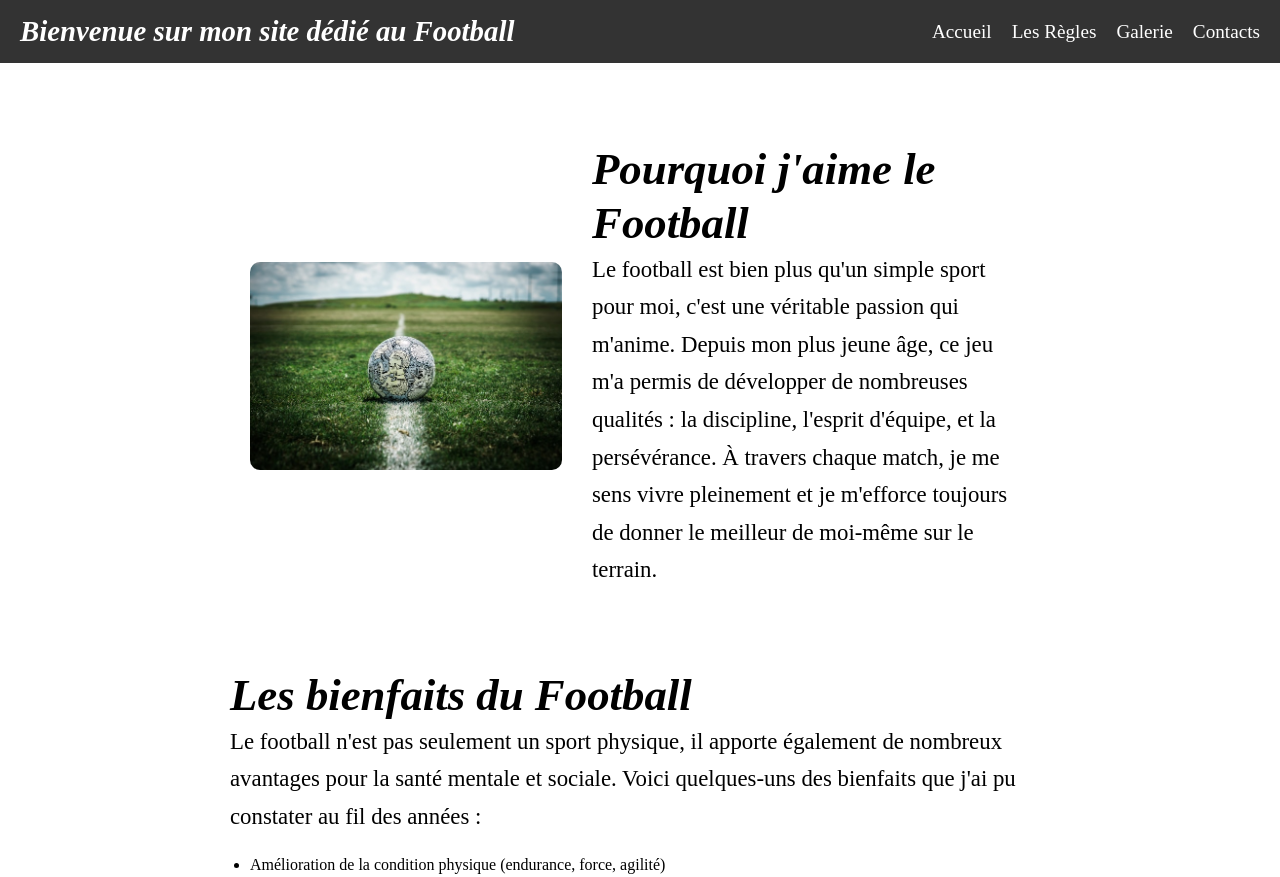
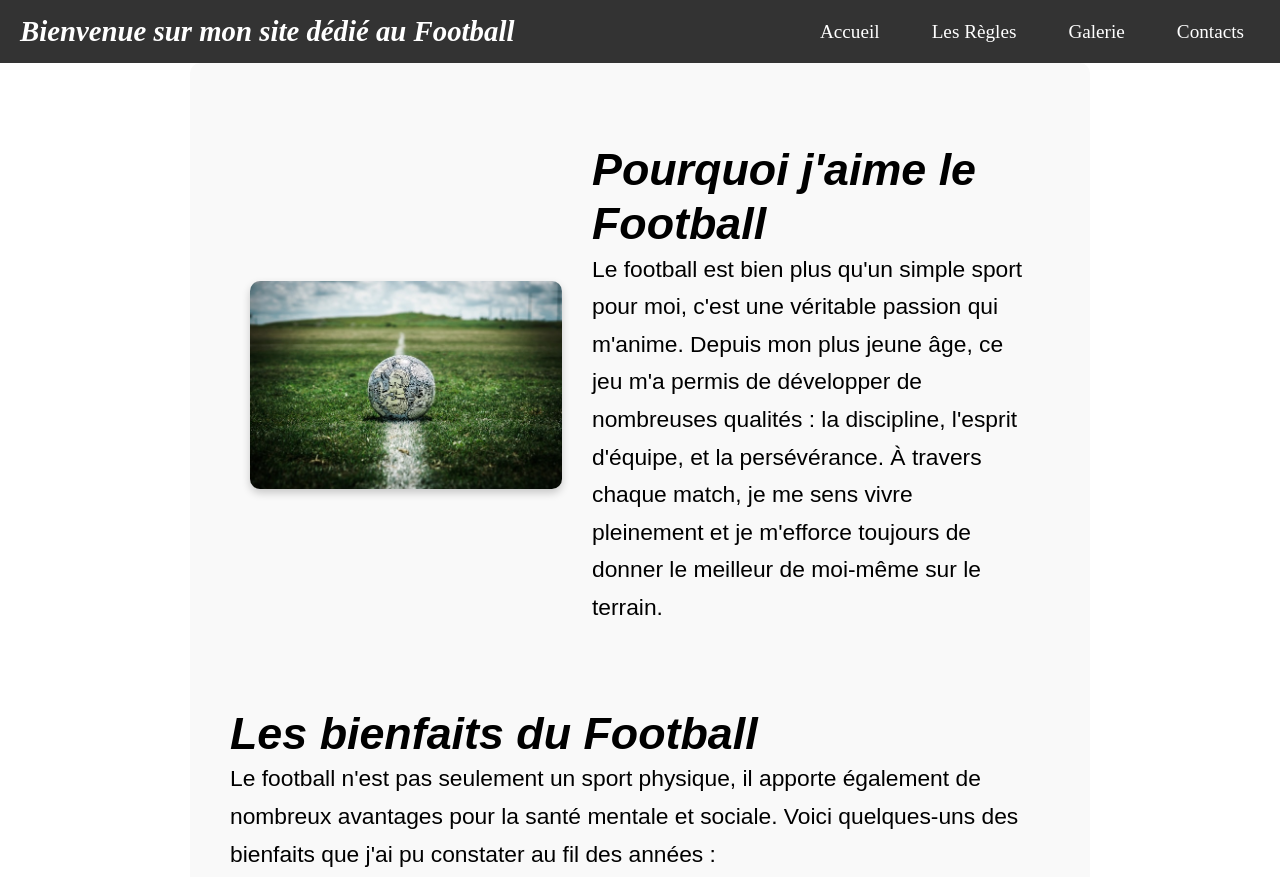
Before and after one commit to jean-lucheriniaina/D231_S1_Devoir2, a plain HTML site: page index.html in a window 1280 px wide. Shown: the top 877 px of the page. Drawn offline with Linux system fonts and the light colour scheme.

Commit message:
add event

```diff
--- a/css/styles.css
+++ b/css/styles.css
@@ -245,3 +245,45 @@ p {
   color: #333;
   text-align: center;
 }
+
+nav a {
+  color: #333;
+  text-decoration: none;
+  padding: 8px 16px;
+  transition: background-color 0.3s, color 0.3s;
+}
+
+nav a:hover {
+  background-color: #007BFF;
+  color: white;
+  border-radius: 5px;
+}
+
+img {
+  max-width: 100%;
+  height: auto;
+  box-shadow: 0 4px 8px rgba(0, 0, 0, 0.2);
+  transition: transform 0.3s;
+}
+
+img:hover {
+  transform: scale(1.05);
+}
+
+main {
+  padding: 20px;
+  line-height: 1.6;
+  font-family: 'Arial', sans-serif;
+  background-color: #f9f9f9;
+  border-radius: 10px;
+  margin: 20px;
+}
+
+body {
+  opacity: 0;
+  transition: opacity 1s ease-in;
+}
+
+body.loaded {
+  opacity: 1;
+}
--- a/index.html
+++ b/index.html
@@ -7,6 +7,11 @@
   <meta name="description" content="Découvrez ma passion pour le football : pourquoi j'aime ce sport, les règles et l'histoire du football.">
   <link rel="stylesheet" href="css/styles.css">
 </head>
+<script>
+  window.addEventListener('load', () => {
+    document.body.classList.add('loaded');
+  });
+</script>
 <body class="index-page">
   <header>
     <h1>Bienvenue sur mon site dédié au Football</h1>
```
